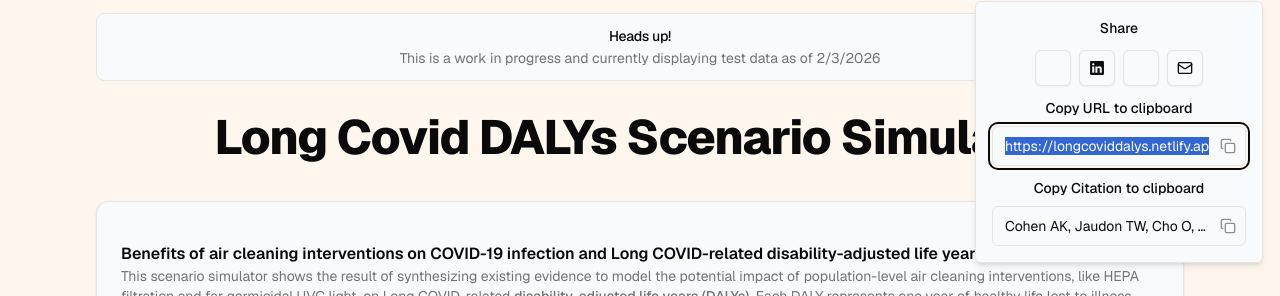
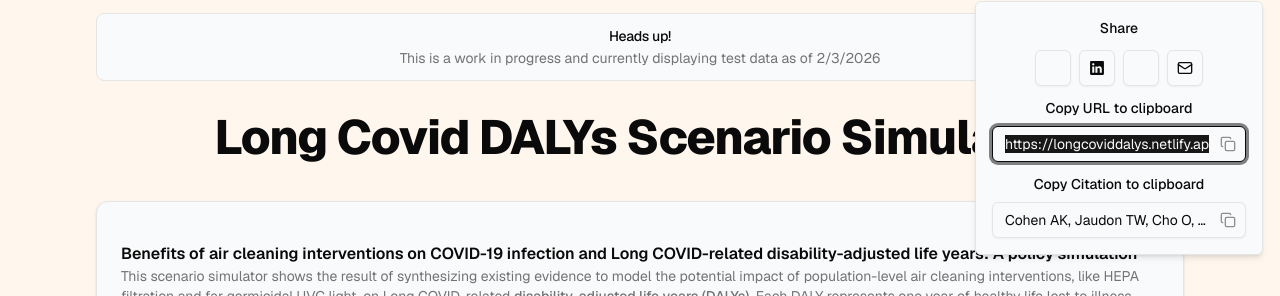
Before and after one commit to DevinCLane/long-covid-dalys, a React (Vite) app: page / in a window 1280 px wide. Both pictures are taken after a click on the button 1119 px from the left and 50 px from the top of the page. Shown: the part 71-367 px from the top of the page. Built offline with nearby package versions, Linux system fonts and the light colour scheme; no server answers; some icons are missing; what @posthog/react would draw is missing.

Commit message:
update shadcn input

```diff
--- a/src/components/ui/input.tsx
+++ b/src/components/ui/input.tsx
@@ -2,28 +2,20 @@ import * as React from "react"
 
 import { cn } from "@/lib/utils"
 
-const Input = (
-  {
-    ref,
-    className,
-    type,
-    ...props
-  }: React.ComponentProps<"input"> & {
-    ref: React.RefObject<HTMLInputElement>;
-  }
-) => {
+function Input({ className, type, ...props }: React.ComponentProps<"input">) {
   return (
     <input
       type={type}
+      data-slot="input"
       className={cn(
-        "flex h-10 w-full rounded-md border border-input bg-background px-3 py-2 text-base ring-offset-background file:border-0 file:bg-transparent file:text-sm file:font-medium file:text-foreground placeholder:text-muted-foreground focus-visible:outline-hidden focus-visible:ring-2 focus-visible:ring-ring focus-visible:ring-offset-2 disabled:cursor-not-allowed disabled:opacity-50 md:text-sm",
+        "file:text-foreground placeholder:text-muted-foreground selection:bg-primary selection:text-primary-foreground dark:bg-input/30 border-input h-9 w-full min-w-0 rounded-md border bg-transparent px-3 py-1 text-base shadow-xs transition-[color,box-shadow] outline-none file:inline-flex file:h-7 file:border-0 file:bg-transparent file:text-sm file:font-medium disabled:pointer-events-none disabled:cursor-not-allowed disabled:opacity-50 md:text-sm",
+        "focus-visible:border-ring focus-visible:ring-ring/50 focus-visible:ring-[3px]",
+        "aria-invalid:ring-destructive/20 dark:aria-invalid:ring-destructive/40 aria-invalid:border-destructive",
         className
       )}
-      ref={ref}
       {...props}
     />
   )
 }
-Input.displayName = "Input"
 
 export { Input }
```
